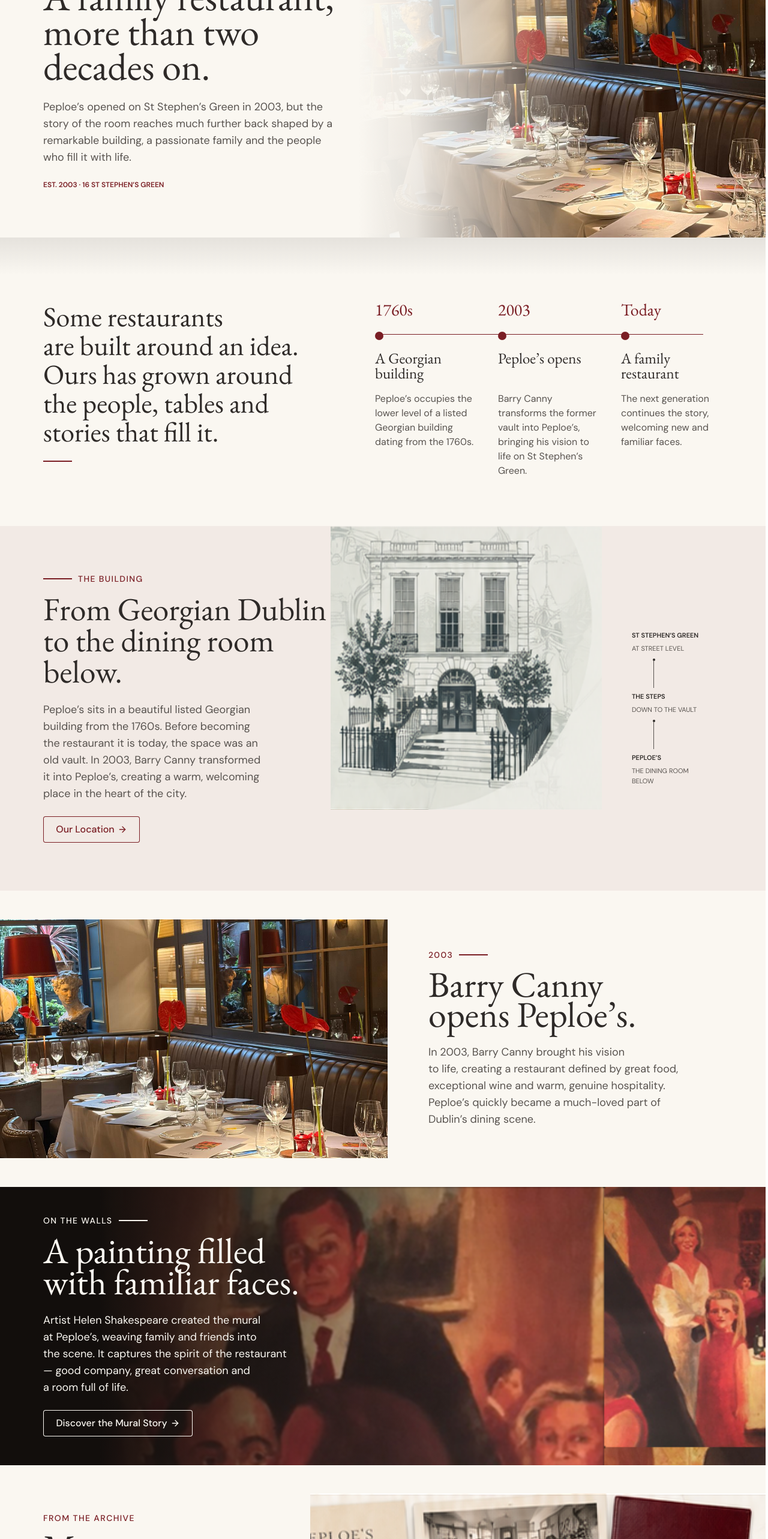
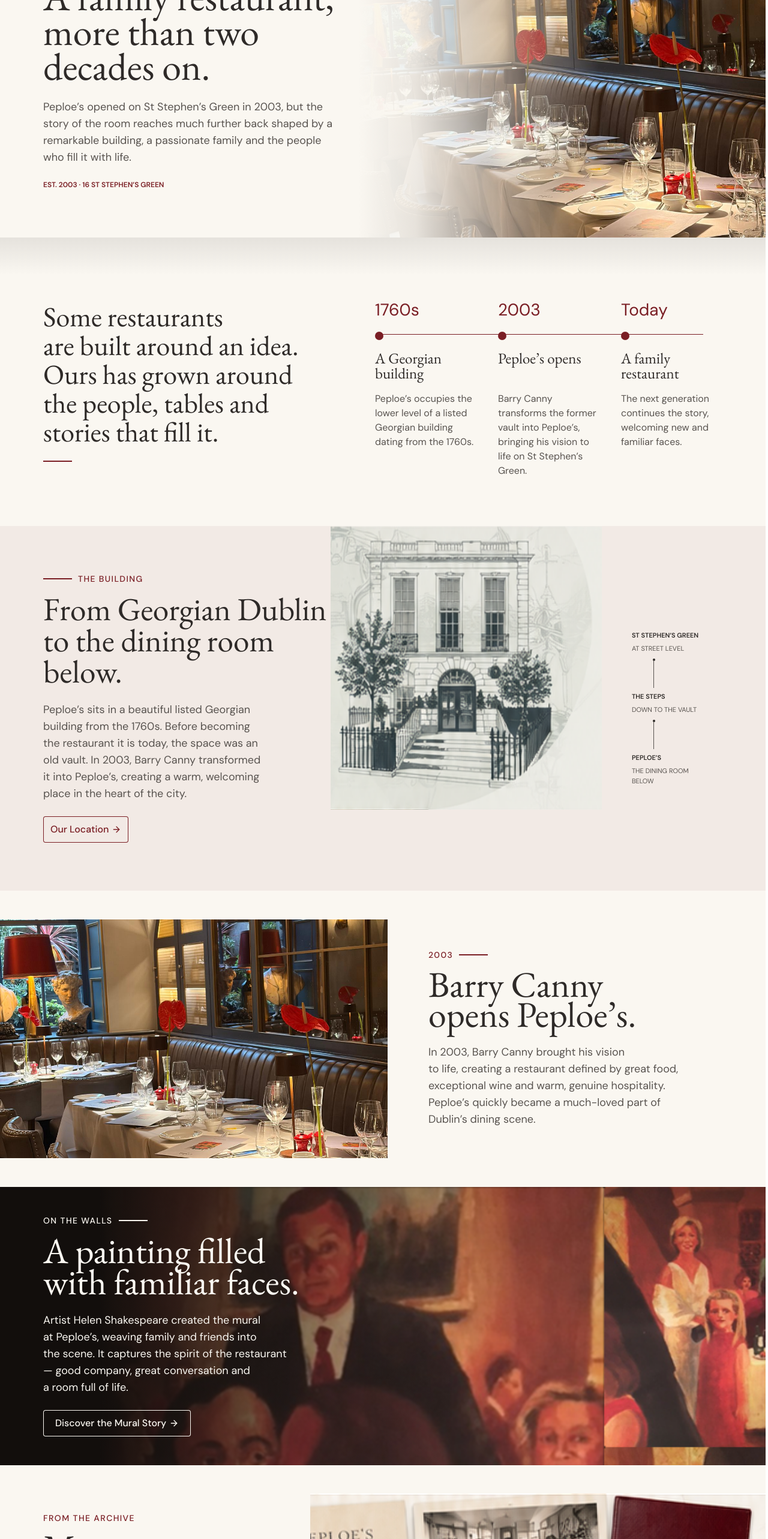
Before and after one commit to AliHassanChaudhry/peploes-fork, a Next.js app: page /our-story in a window 1280 px wide. Shown: the part 234-2800 px from the top of the page at 60% size. Built offline with nearby package versions, Linux system fonts and the light colour scheme; no server answers.

Commit message:
fix: match story timeline labels to the sans font (#196)
* fix: match story timeline labels to the sans font

* fix: keep story button labels on one line

```diff
--- a/src/components/app/compounds/our-story.tsx
+++ b/src/components/app/compounds/our-story.tsx
@@ -81,7 +81,7 @@ function StoryTimeline() {
               key={milestone.year}
               className="relative min-w-0 pl-[30px] before:absolute before:top-[14px] before:bottom-[-42px] before:left-[6.5px] before:w-px before:bg-peploe-burgundy last:before:hidden sm:pl-0 sm:before:hidden"
             >
-              <p className="font-[family-name:var(--font-eb-garamond),serif] text-[28px] leading-[37px] font-normal text-peploe-burgundy">
+              <p className="text-[28px] leading-[37px] font-normal text-peploe-burgundy">
                 {milestone.year}
               </p>
               <span
@@ -130,7 +130,7 @@ function StoryBuilding() {
           <Button
             asChild
             variant="brand-contact"
-            className="mt-6 h-auto min-h-11 w-[161px] max-w-full gap-[5px] rounded-[4px] border-0 px-5 py-2.5 text-base leading-6 whitespace-normal shadow-[inset_0_0_0_1px_currentColor] hover:bg-peploe-burgundy hover:text-warm-cream hover:shadow-[inset_0_0_0_1px_var(--peploe-burgundy)] focus-visible:ring-0 forced-colors:[&:not(:focus-visible)]:-outline-offset-1 forced-colors:[&:not(:focus-visible)]:[outline:1px_solid_CanvasText]"
+            className="mt-6 h-auto min-h-11 w-fit max-w-full gap-[5px] rounded-[4px] border-0 px-5 py-2.5 text-base leading-6 whitespace-nowrap shadow-[inset_0_0_0_1px_currentColor] hover:bg-peploe-burgundy hover:text-warm-cream hover:shadow-[inset_0_0_0_1px_var(--peploe-burgundy)] focus-visible:ring-0 forced-colors:[&:not(:focus-visible)]:-outline-offset-1 forced-colors:[&:not(:focus-visible)]:[outline:1px_solid_CanvasText]"
           >
             <Link href={`${ROUTES.VISIT_CONTACT}#find-us`}>
               {building.action}
@@ -241,7 +241,7 @@ function StoryMural() {
           <Button
             asChild
             variant="brand-secondary-inverse"
-            className="mt-6 h-auto min-h-11 w-[249px] max-w-full gap-[5px] rounded-[4px] border-0 px-5 py-2.5 text-base leading-6 whitespace-normal shadow-[inset_0_0_0_1px_currentColor] hover:bg-warm-cream hover:text-ink hover:shadow-[inset_0_0_0_1px_var(--warm-cream)] focus-visible:ring-0 forced-colors:[&:not(:focus-visible)]:-outline-offset-1 forced-colors:[&:not(:focus-visible)]:[outline:1px_solid_CanvasText]"
+            className="mt-6 h-auto min-h-11 w-fit max-w-full gap-[5px] rounded-[4px] border-0 px-4 py-2.5 text-base leading-6 whitespace-nowrap shadow-[inset_0_0_0_1px_currentColor] hover:bg-warm-cream hover:text-ink hover:shadow-[inset_0_0_0_1px_var(--warm-cream)] focus-visible:ring-0 sm:px-5 forced-colors:[&:not(:focus-visible)]:-outline-offset-1 forced-colors:[&:not(:focus-visible)]:[outline:1px_solid_CanvasText]"
           >
             <Link href={getJournalArticlePath("the-art-of-peploes")}>
               {mural.action}
@@ -290,7 +290,7 @@ function StoryArchive() {
           <Button
             asChild
             variant="brand-contact"
-            className="mt-6 h-auto min-h-11 w-[210px] max-w-full gap-[5px] rounded-[4px] border-0 px-5 py-2.5 text-base leading-6 whitespace-normal shadow-[inset_0_0_0_1px_currentColor] hover:bg-peploe-burgundy hover:text-warm-cream hover:shadow-[inset_0_0_0_1px_var(--peploe-burgundy)] focus-visible:ring-0 lg:mt-5 forced-colors:[&:not(:focus-visible)]:-outline-offset-1 forced-colors:[&:not(:focus-visible)]:[outline:1px_solid_CanvasText]"
+            className="mt-6 h-auto min-h-11 w-fit max-w-full gap-[5px] rounded-[4px] border-0 px-5 py-2.5 text-base leading-6 whitespace-nowrap shadow-[inset_0_0_0_1px_currentColor] hover:bg-peploe-burgundy hover:text-warm-cream hover:shadow-[inset_0_0_0_1px_var(--peploe-burgundy)] focus-visible:ring-0 lg:mt-5 forced-colors:[&:not(:focus-visible)]:-outline-offset-1 forced-colors:[&:not(:focus-visible)]:[outline:1px_solid_CanvasText]"
           >
             <Link href={getJournalCategoryPath("family-history")}>
               {archive.action}
```
